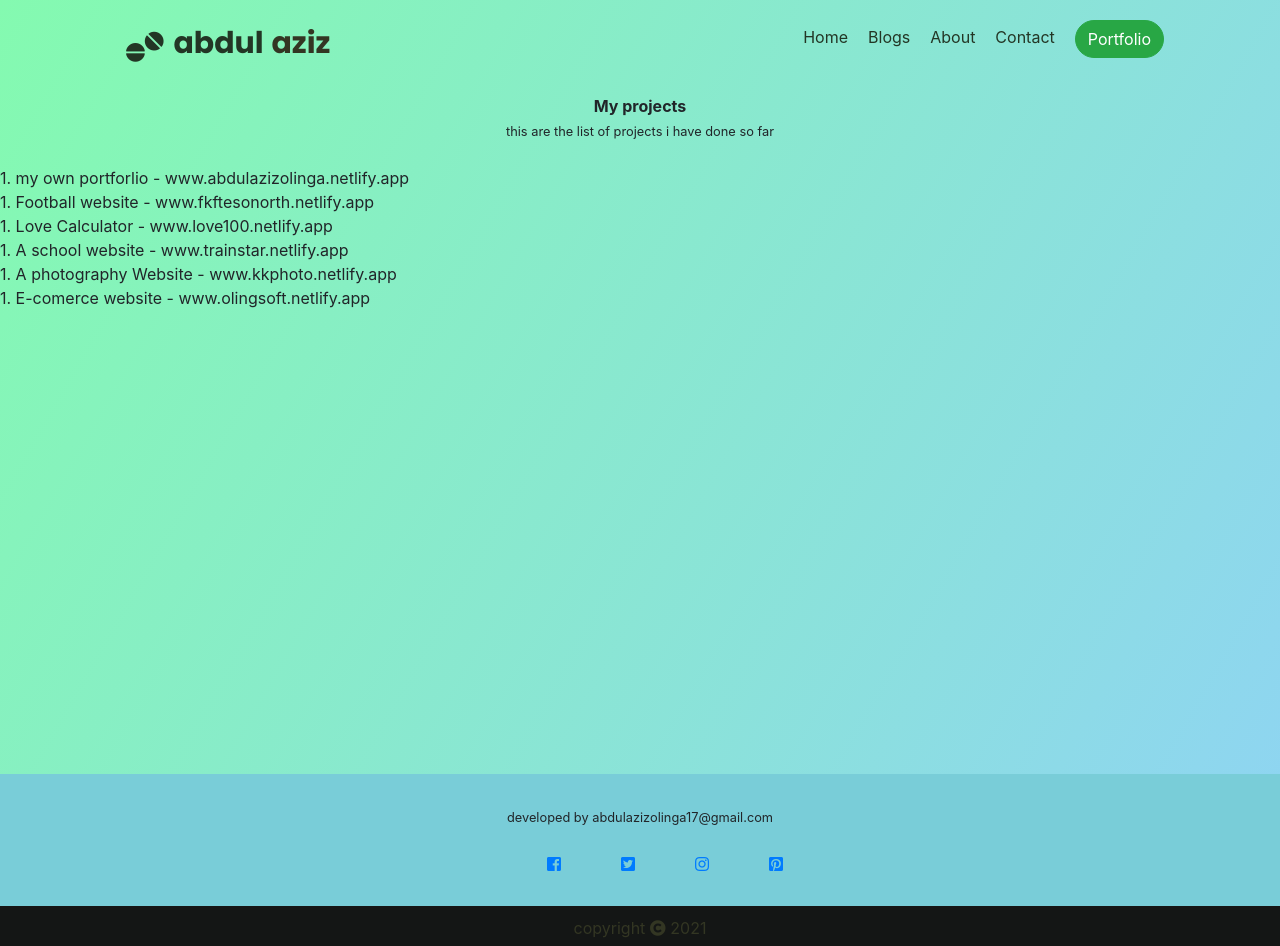
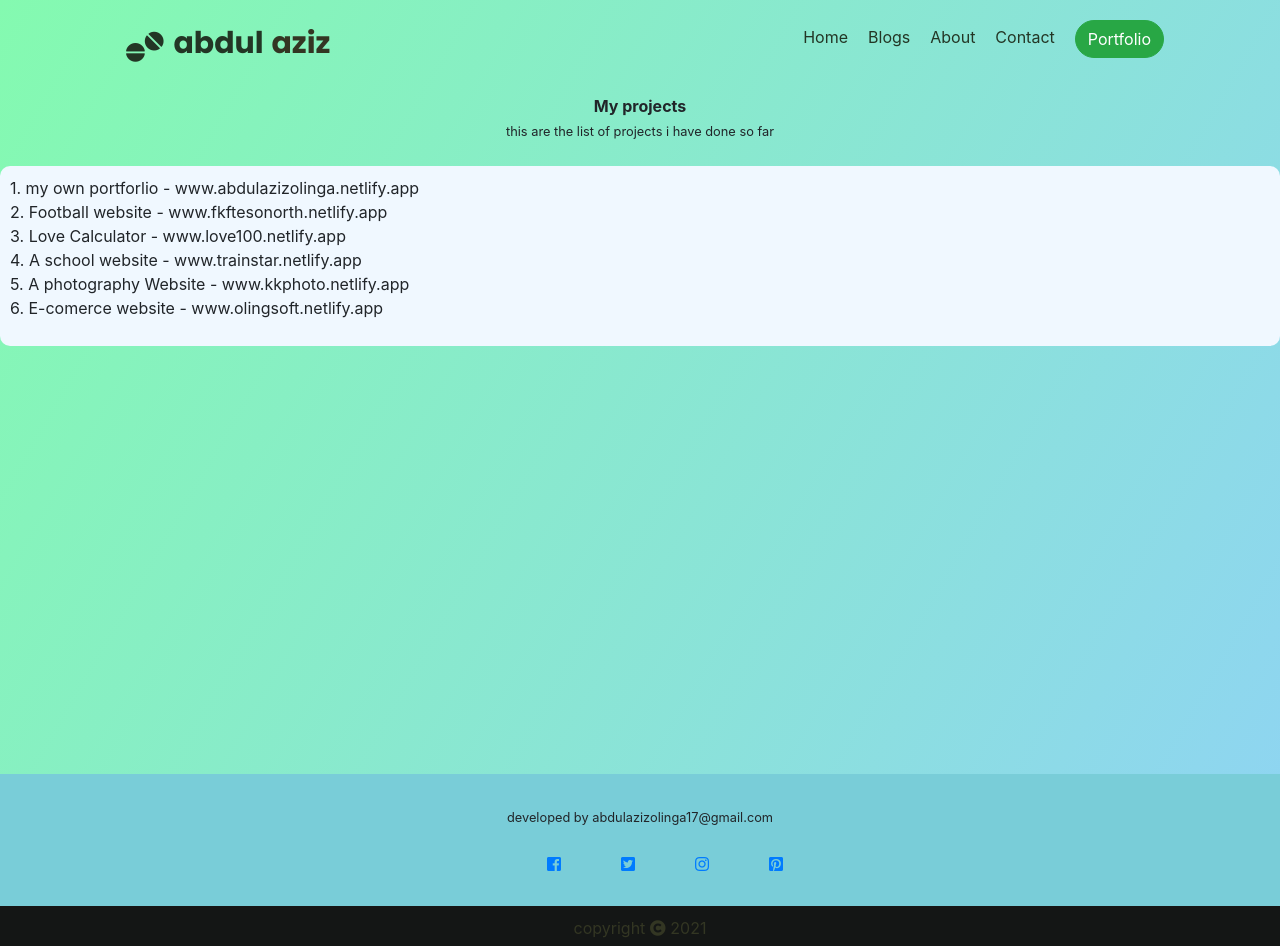
Before and after one commit to olinga-abdulaziz/live-project, a React (Create React App) app: page /blogs in a window 1280 px wide. Built offline with nearby package versions, Linux system fonts and the light colour scheme; a web font is replaced by a local one.

Commit message:
proj css comm

```diff
--- a/src/App.css
+++ b/src/App.css
@@ -212,6 +212,14 @@
 .closeSidebar{
   display:none;
 }
+.myprojdiv{
+  margin-left: auto;
+  margin-right: auto;
+  background-color: aliceblue;
+  border-radius: 10px;
+  padding: 10px;
+  width: auto;
+}
 @media only screen and (max-width: 650px) {
   .navbar {
     width: 100%;
--- a/src/Pages/Blogs.jsx
+++ b/src/Pages/Blogs.jsx
@@ -28,19 +28,19 @@ function Blogs() {
                     1. my own portforlio - www.abdulazizolinga.netlify.app
                 </li>
                 <li>
-                    1. Football website - www.fkftesonorth.netlify.app
+                    2. Football website - www.fkftesonorth.netlify.app
                 </li>
                 <li>
-                    1. Love Calculator - www.love100.netlify.app
+                    3. Love Calculator - www.love100.netlify.app
                 </li>
                 <li>
-                    1. A school website - www.trainstar.netlify.app
+                    4. A school website - www.trainstar.netlify.app
                 </li>
                 <li>
-                    1. A photography Website - www.kkphoto.netlify.app
+                    5. A photography Website - www.kkphoto.netlify.app
                 </li>
                 <li>
-                    1. E-comerce website - www.olingsoft.netlify.app
+                    6. E-comerce website - www.olingsoft.netlify.app
                 </li>
             </ul>
         </div>
```
